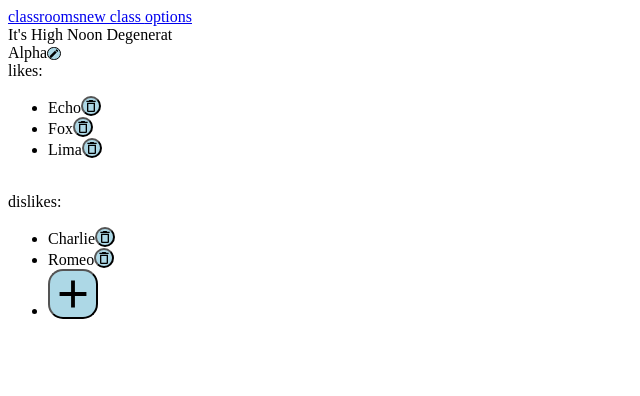
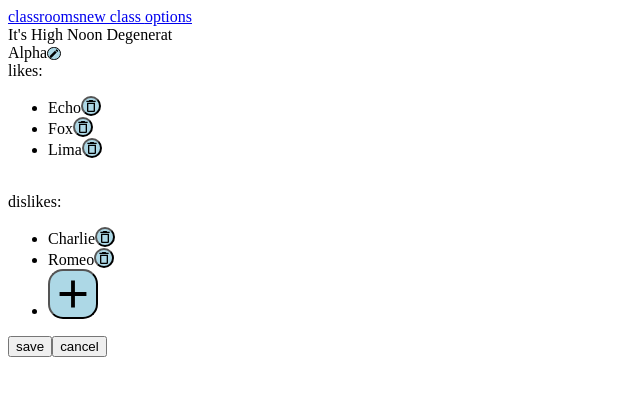
Before and after one commit to gulilo/Classroom, a React (Create React App) app: page /classroom/0/student/1/edit in a window 1280 px wide. Shown: the top 396 px of the page, without its empty margins (0-640 px from the left). Built offline with nearby package versions, Linux system fonts and the light colour scheme.

Commit message:
added save and cancel buttons to edit student component

```diff
--- a/src/Components/StudentEdit.jsx
+++ b/src/Components/StudentEdit.jsx
@@ -188,6 +188,8 @@ class StudentEdit extends Component {
             </li>
           ) : null}
         </ul>
+        <button>save</button>
+        <button>cancel</button>
       </div>
     );
   }
```
